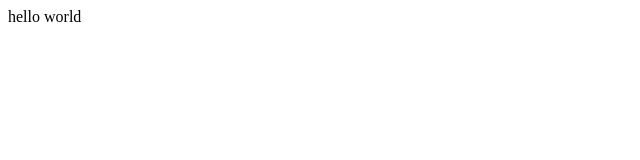
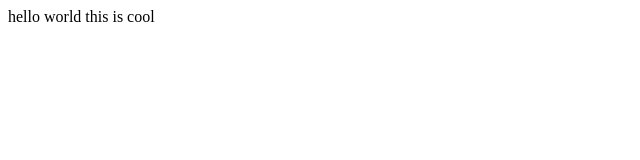
Before and after one commit to akshat-agrawal2000/coursera-test, a plain HTML site: page site/index.html in a window 1280 px wide. Shown: the full height of the page, 0-640 px from the left. Drawn offline with Linux system fonts and the light colour scheme.

Commit message:
my first page with small changes in it

```diff
--- a/site/index.html
+++ b/site/index.html
@@ -4,6 +4,6 @@
 	<title>hello coursera</title>
 </head>
 <body>
-hello world
+hello world this is cool
 </body>
 </html>
```
